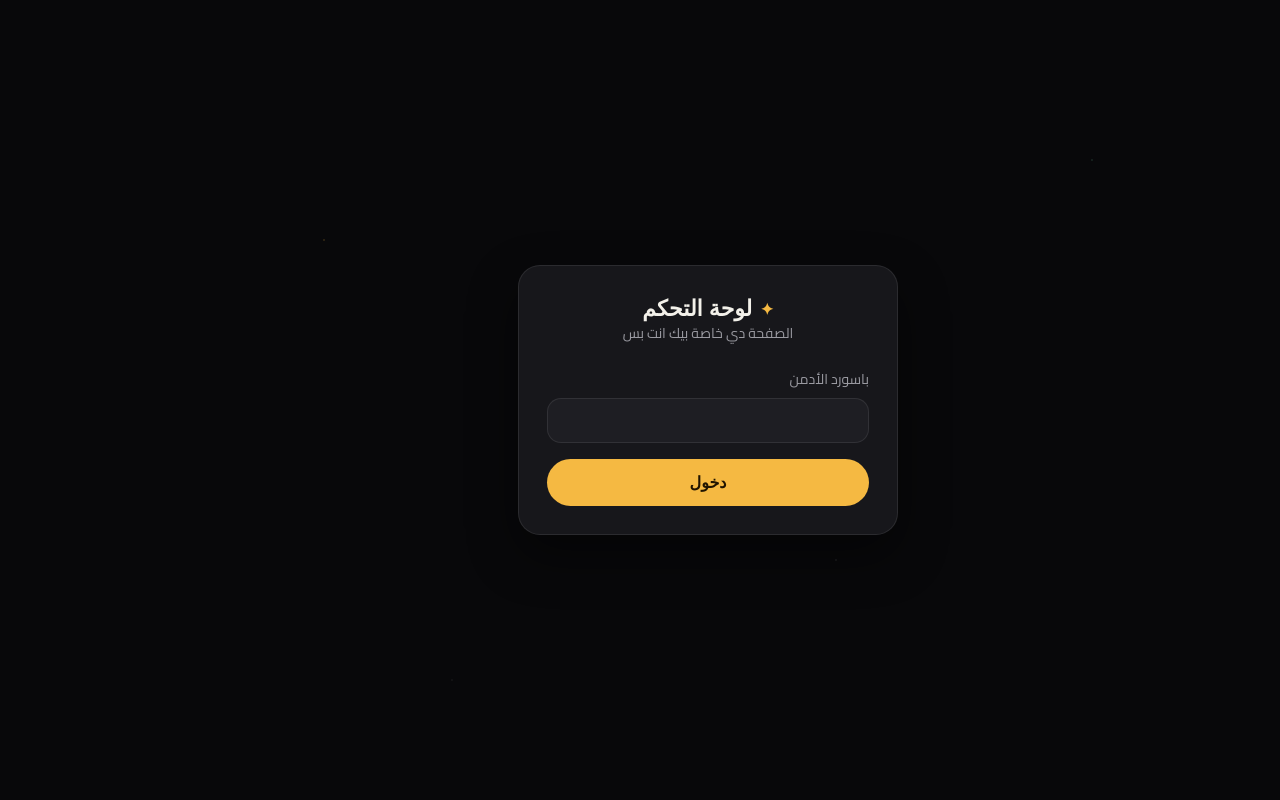
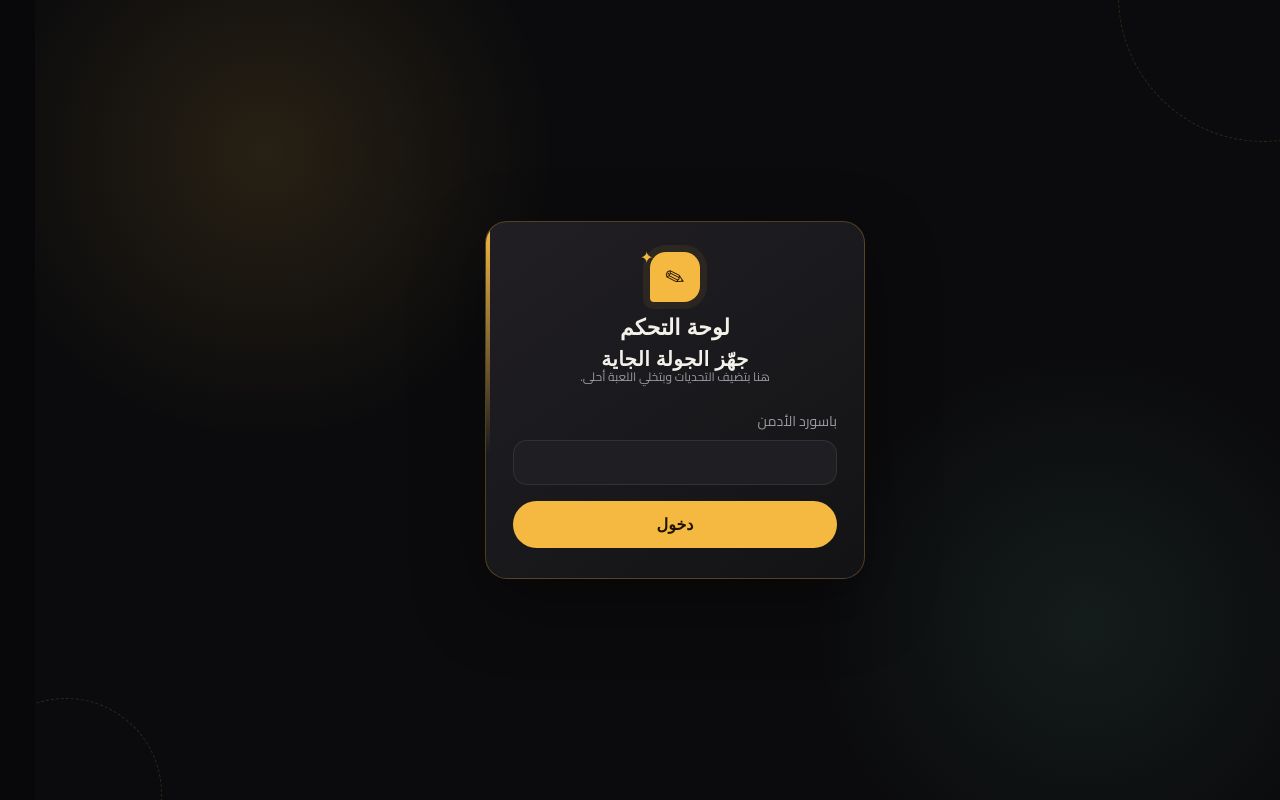
Before and after one commit to MalekMGYF/ka-juniors, a Next.js app: page /admin/login in a window 1280 px wide. Built offline with nearby package versions, Linux system fonts and the light colour scheme; a web font is replaced by a local one.

Commit message:
Update page.tsx

```diff
--- a/app/admin/login/page.tsx
+++ b/app/admin/login/page.tsx
@@ -29,13 +29,12 @@ export default function AdminLoginPage() {
   }
 
   return (
-    <div className="center-page">
-      <div className="card" style={{ maxWidth: 380, width: "100%" }}>
-        <div className="logo-mark" style={{ justifyContent: "center", width: "100%", marginBottom: 6 }}>
-          <span className="spark">✦</span>
-          لوحة التحكم
-        </div>
-        <p className="subtitle" style={{ textAlign: "center" }}>الصفحة دي خاصة بيك انت بس</p>
+    <div className="center-page login-gate admin-gate">
+      <div className="card login-gate-card" style={{ maxWidth: 380, width: "100%" }}>
+        <div className="login-gate-mark" aria-hidden="true"><span>✎</span><i>✦</i></div>
+        <div className="logo-mark" style={{ justifyContent: "center", width: "100%", marginBottom: 6 }}>لوحة التحكم</div>
+        <h1>جهّز الجولة الجاية</h1>
+        <p className="subtitle" style={{ textAlign: "center" }}>هنا بتضيف التحديات وبتخلي اللعبة أحلى.</p>
 
         {error && <div className="error-text">{error}</div>}
 
```
